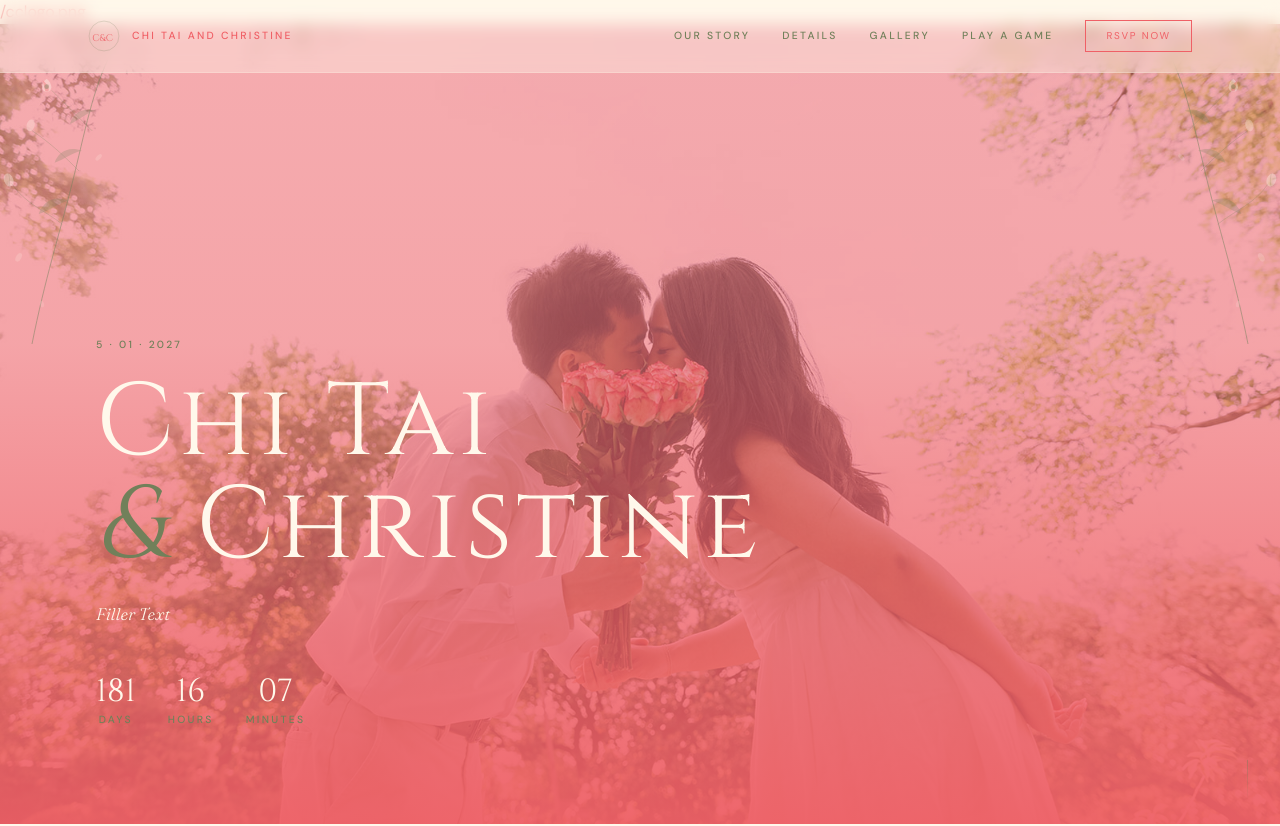
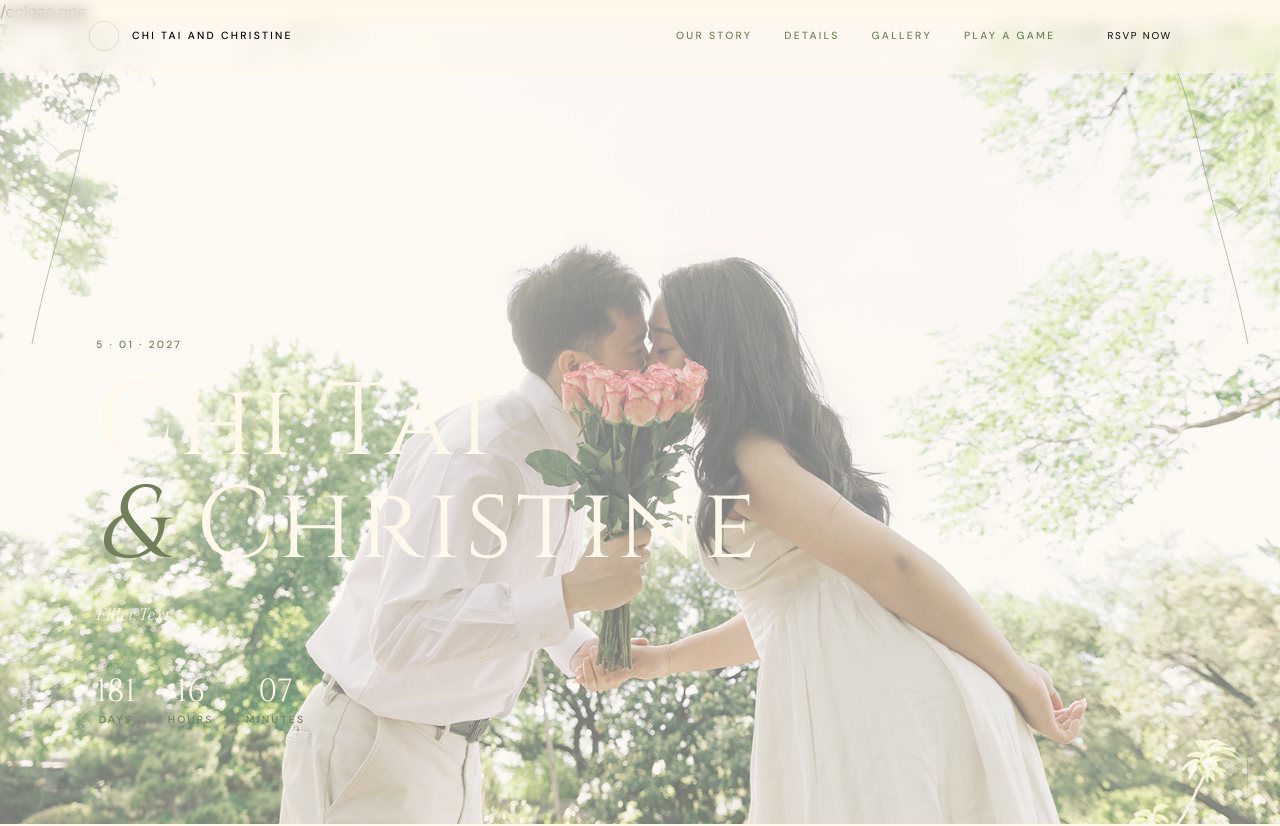
Before and after one commit to donjadao/ccwedding, a React (Vite) app: page / in a window 1280 px wide. Shown: the top 826 px of the page. Built offline with nearby package versions, Linux system fonts and the light colour scheme; the HTML template or start-up script is replaced by a standard one.

Commit message:
Update index.css

```diff
--- a/src/index.css
+++ b/src/index.css
@@ -3,7 +3,7 @@
 
 :root {
   /* Three-pigment floral theme — edit only these base colors */
-  --theme-bloom: #ef6066;
+  --theme-bloom: ##282d2a;
   --theme-gardenia: #fff8eb;
   --theme-moss: #71805a;
 
```
